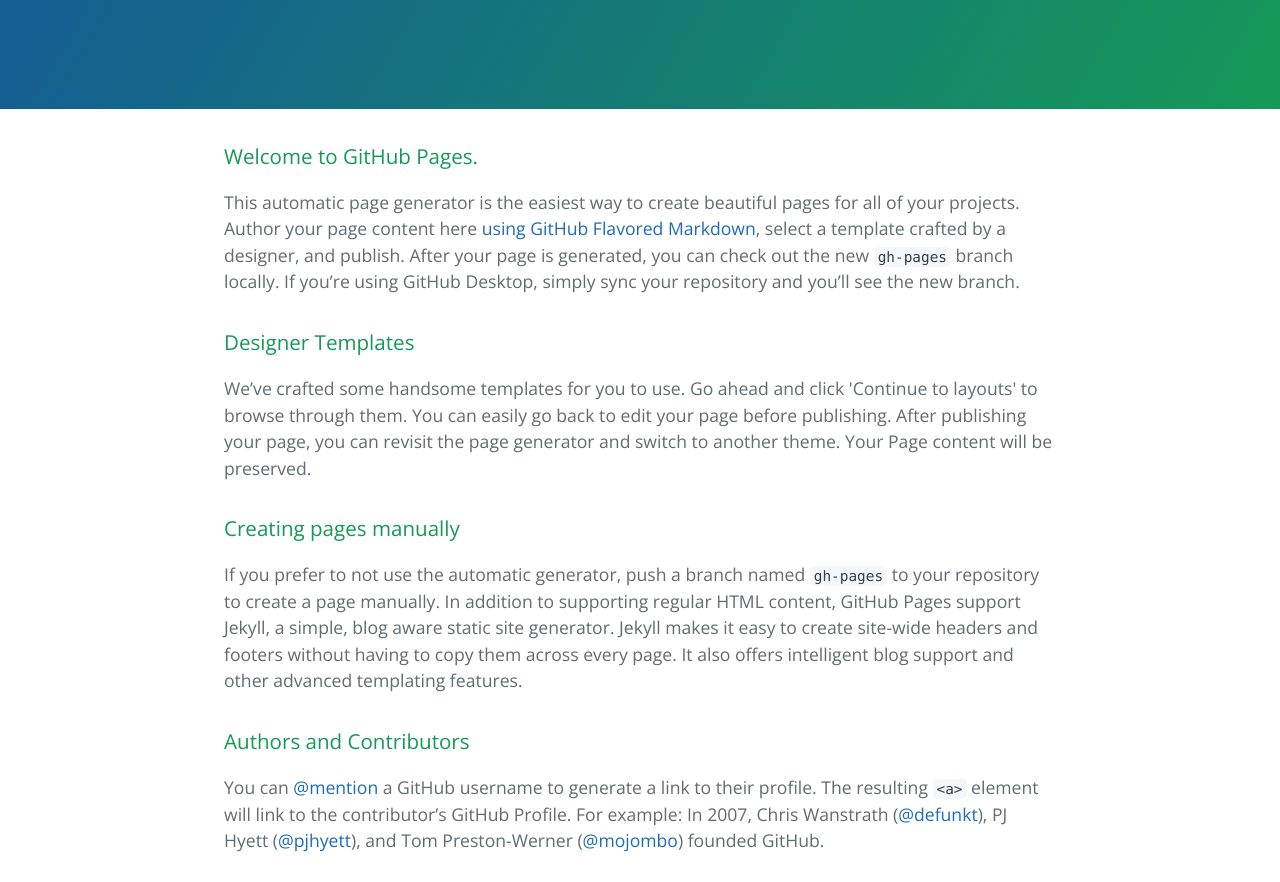
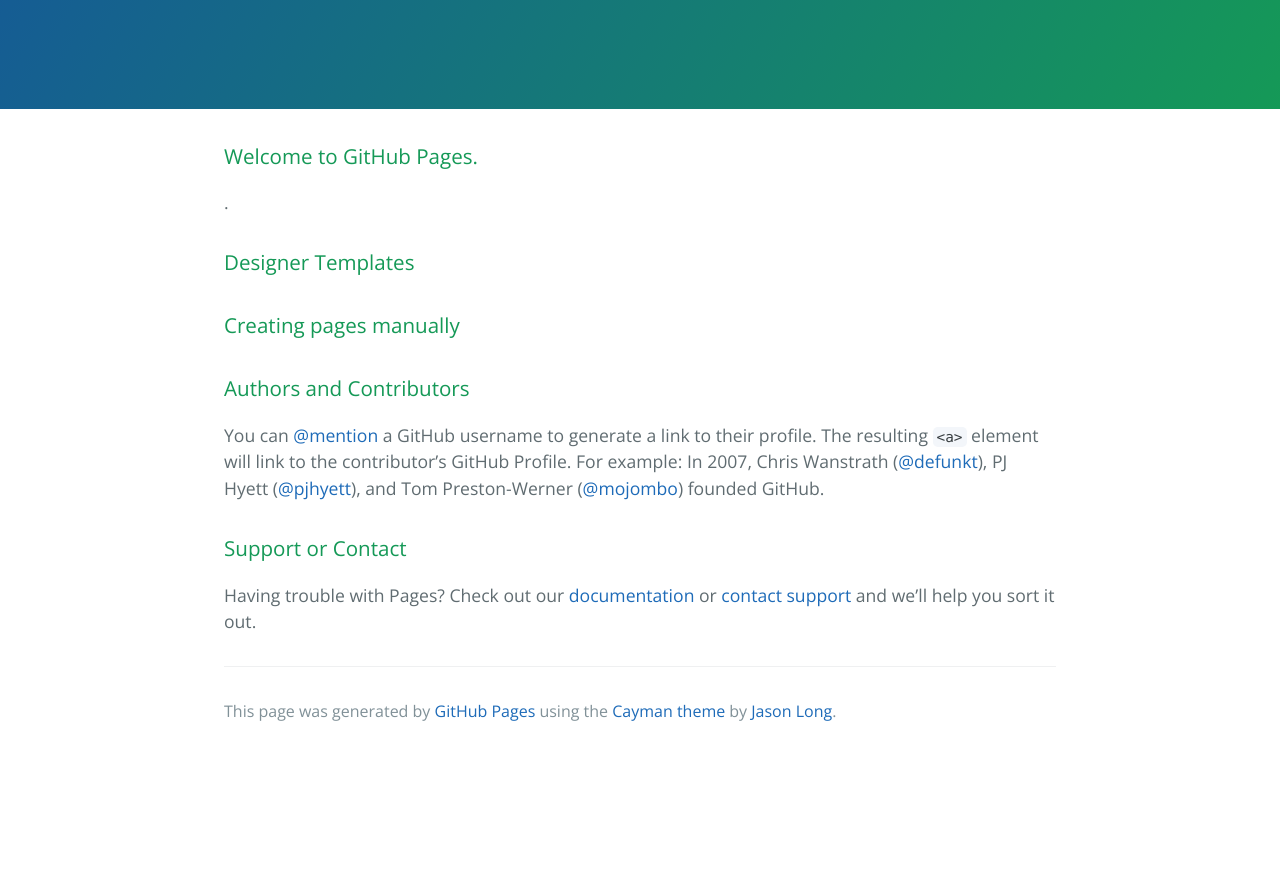
Before and after one commit to xuanlong806/xuanlong806.github.io, a plain HTML site: page index.html in a window 1280 px wide. Shown: the part 208-1090 px from the top of the page. After the commit the page ends 963 px from the top, so only its background shows below. Drawn offline with nearby package versions, Linux system fonts and the light colour scheme.

Commit message:
Update index.html

```diff
--- a/index.html
+++ b/index.html
@@ -19,17 +19,17 @@
       <h3>
 <a id="welcome-to-github-pages" class="anchor" href="#welcome-to-github-pages" aria-hidden="true"><span aria-hidden="true" class="octicon octicon-link"></span></a>Welcome to GitHub Pages.</h3>
 
-<p>This automatic page generator is the easiest way to create beautiful pages for all of your projects. Author your page content here <a href="https://guides.github.com/features/mastering-markdown/">using GitHub Flavored Markdown</a>, select a template crafted by a designer, and publish. After your page is generated, you can check out the new <code>gh-pages</code> branch locally. If you’re using GitHub Desktop, simply sync your repository and you’ll see the new branch.</p>
+<p>.</p>
 
 <h3>
 <a id="designer-templates" class="anchor" href="#designer-templates" aria-hidden="true"><span aria-hidden="true" class="octicon octicon-link"></span></a>Designer Templates</h3>
 
-<p>We’ve crafted some handsome templates for you to use. Go ahead and click 'Continue to layouts' to browse through them. You can easily go back to edit your page before publishing. After publishing your page, you can revisit the page generator and switch to another theme. Your Page content will be preserved.</p>
+<p></p>
 
 <h3>
 <a id="creating-pages-manually" class="anchor" href="#creating-pages-manually" aria-hidden="true"><span aria-hidden="true" class="octicon octicon-link"></span></a>Creating pages manually</h3>
 
-<p>If you prefer to not use the automatic generator, push a branch named <code>gh-pages</code> to your repository to create a page manually. In addition to supporting regular HTML content, GitHub Pages support Jekyll, a simple, blog aware static site generator. Jekyll makes it easy to create site-wide headers and footers without having to copy them across every page. It also offers intelligent blog support and other advanced templating features.</p>
+<p></p>
 
 <h3>
 <a id="authors-and-contributors" class="anchor" href="#authors-and-contributors" aria-hidden="true"><span aria-hidden="true" class="octicon octicon-link"></span></a>Authors and Contributors</h3>
```
